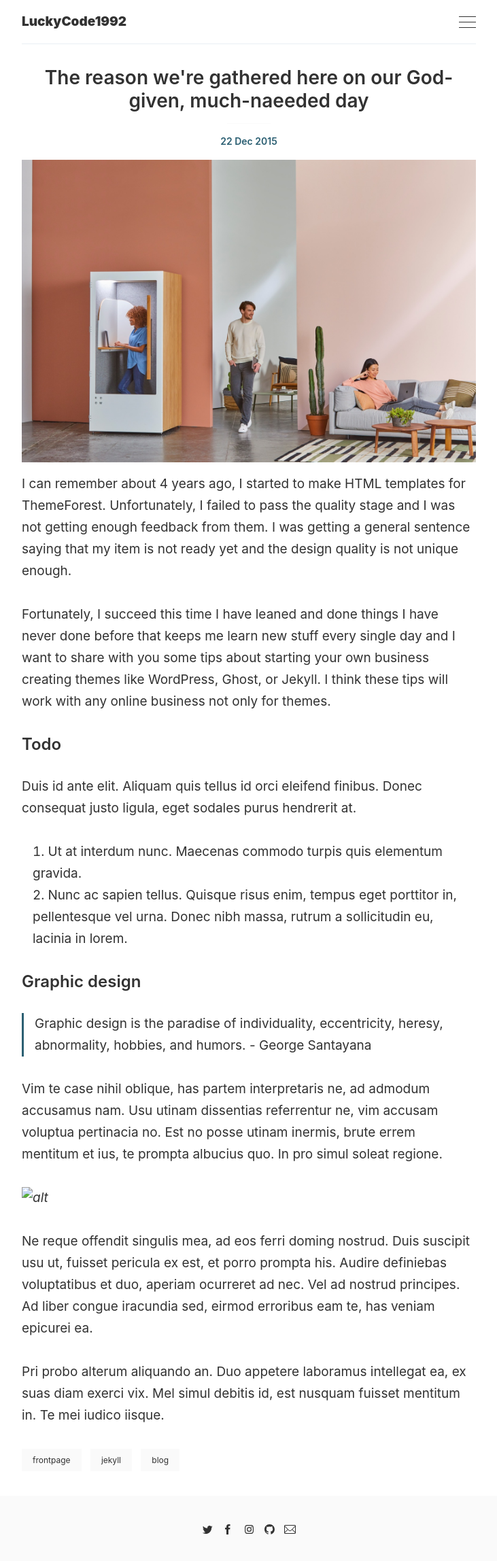
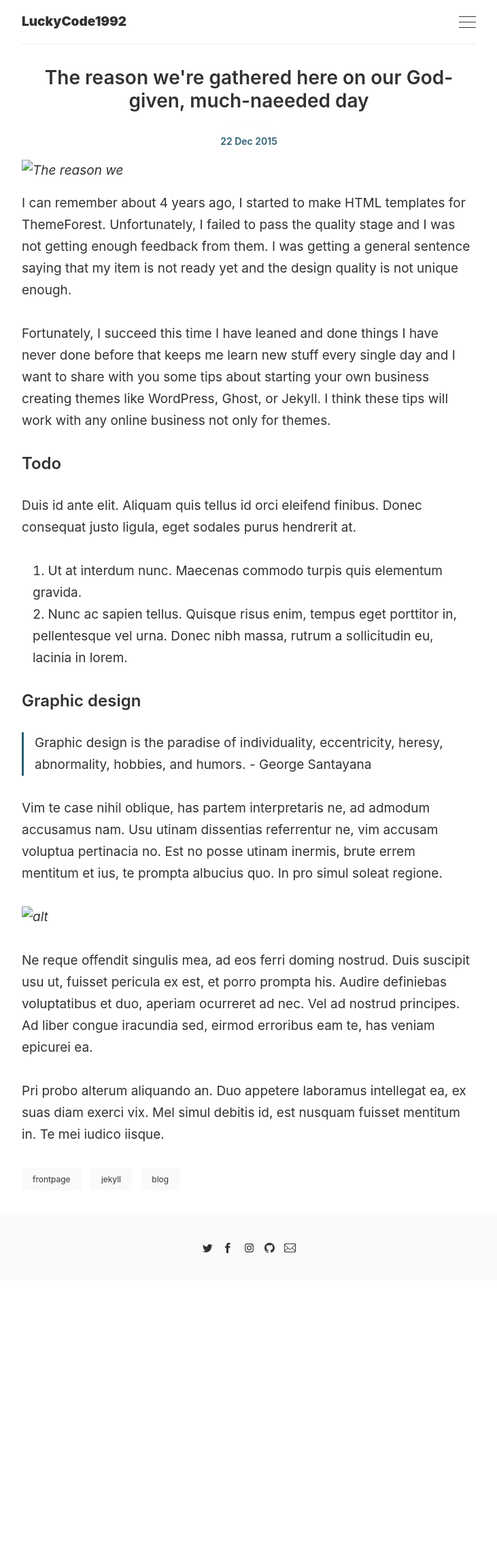
Before and after one commit to LuckyCode1992/blogs, a Jekyll site: the page built from _posts/2015-12-22-the-reason-were-gathered-here-on-our-god-given-much-naeeded-day-of-rest-is-that-we-have-a-polish-hostage.markdown, in a window 1280 px wide. Shown: the whole page at 68% size, without its empty margins (274-1005 px from the left). Built offline with Jekyll 4.4.1, drawn with Linux system fonts in a browser that asks for light colours; after the commit the page ends 1883 px from its top, so only the background shows below that.

Commit message:
试试吧

```diff
--- a/_posts/2015-12-22-the-reason-were-gathered-here-on-our-god-given-much-naeeded-day-of-rest-is-that-we-have-a-polish-hostage.markdown
+++ b/_posts/2015-12-22-the-reason-were-gathered-here-on-our-god-given-much-naeeded-day-of-rest-is-that-we-have-a-polish-hostage.markdown
@@ -2,7 +2,7 @@
 layout: post
 title: The reason we're gathered here on our God-given, much-naeeded day
 tags: [frontpage, jekyll, blog]
-image: '/images/posts/8.jpg'
+image: 'images/posts/8.jpg'
 ---
 
 I can remember about 4 years ago, I started to make HTML templates for ThemeForest. Unfortunately, I failed to pass the quality stage and I was not getting enough feedback from them. I was getting a general sentence saying that my item is not ready yet and the design quality is not unique enough.
```
